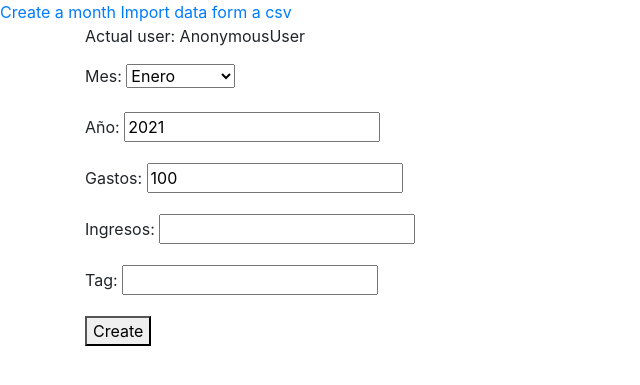
After one commit to Echeverrias/my-economy, a Django app: page /months/create/ in a window 1280 px wide. The commit adds this page. Shown: the top 385 px of the page, without its empty margins (0-640 px from the left). Run offline with Django 3.2, Linux system fonts and the light colour scheme; some libraries are stand-ins or nearby versions.

Commit message:
Added forms to create months

```diff
--- a/my_economy/month/admin.py
+++ b/my_economy/month/admin.py
@@ -3,6 +3,6 @@ from .models import Month
 
 @admin.register(Month)
 class MonthAdmin(admin.ModelAdmin):
-    # display_list = []
-    filter_list = ['year']
+    # list_display = []
+    list_filter = ['year']
     search_fields = ['month', 'year']
--- /dev/null
+++ b/my_economy/month/forms.py
@@ -0,0 +1,118 @@
+from django import forms
+from django.utils.translation import ugettext_lazy as _
+import re
+from .models import Month
+import pandas as pd
+import csv
+import io
+from datetime import datetime
+
+class MonthModelForm(forms.ModelForm):
+
+    tag = forms.CharField(max_length=20, required=False, widget=forms.TextInput())
+
+    class Meta:
+        model = Month
+        fields = '__all__'
+        help_texts = None
+        labels = {'name': _('Mes'), 'year': _('Año'), 'expenses': _('Gastos'), 'income': _('Ingresos')}
+
+    def normalize_month_name(self):
+        pass
+
+    def process_file(self):
+        file_obj = self.cleaned_data.get('file', None)
+        if file_obj:
+            file_bytes = file_obj.file
+            file_text = io.TextIOWrapper(file_bytes)
+            reader = csv.DictReader(file_text)
+            columns = reader.fieldnames
+            year = datetime.now().year
+            for row in reader:
+                for col in columns:
+                    print(row[col])
+                    print(type(row[col]))
+                    month, created = Month.objects.get_or_create(name=col, year=year, defaults={'expenses':float(row[col])})
+                    if not created:
+                        print(month)
+                        month.expenses = float(row[col])
+                        month.save()
+
+
+    def clean_file(self):
+        print('clean_file')
+        file = self.cleaned_data.get('file', None)
+        print(file)
+        if file:
+            try:
+                extension_regex = re.compile('.(\w{2,7})$')
+                extension = extension_regex.search(file.name).group(1)
+                if extension != 'csv':
+                    raise forms.ValidationError('Archivo no válido')
+            except Exception as e:
+                print(e)
+                raise forms.ValidationError('Error al procesar el archivo')
+        return file
+
+    def save(self, *args, **kwargs):
+        self.process_file()
+        name = self.cleaned_data.get('name')
+        year = self.cleaned_data.get('year')
+        expenses = self.cleaned_data.get('expenses')
+        month, created = Month.objects.get_or_create(name=name, year=year, defaults={'expenses': expenses})
+        if not created:
+            month.expenses = expenses
+            month.save()
+        return month
+
+class CSVForm(forms.Form):
+
+    file = forms.FileField(label='Archivo', required=False)
+
+    class Meta:
+        help_texts = {'file': 'Selecciona un fichero csv'}
+        labels = {'name': _('Mes'), 'year': _('Año'), 'expenses': _('Gastos'), 'income': _('Ingresos')}
+
+    def normalize_month_name(self):
+        pass
+
+    def process_file(self):
+        try:
+            file_obj = self.cleaned_data.get('file', None)
+            if file_obj:
+                file_bytes = file_obj.file
+                file_text = io.TextIOWrapper(file_bytes)
+                reader = csv.DictReader(file_text)
+                columns = reader.fieldnames
+                year = datetime.now().year
+                for row in reader:
+                    for col in columns:
+                        print(row[col])
+                        print(type(row[col]))
+                        month, created = Month.objects.get_or_create(name=col, year=year, defaults={'expenses':float(row[col])})
+                        if not created:
+                            print(month)
+                            month.expenses = float(row[col])
+                            month.save()
+        except Exception as e:
+            print(e)
+            raise forms.ValidationError('Error al procesar el archivo')
+
+    def clean_file(self):
+        print('clean_file')
+        file = self.cleaned_data.get('file', None)
+        print(file)
+        if file:
+            try:
+                extension_regex = re.compile('.(\w{2,7})$')
+                extension = extension_regex.search(file.name).group(1)
+                if extension != 'csv':
+                    raise forms.ValidationError('Tipo de archivo no válido')
+            except Exception as e:
+                if e.__class__.__name__ != 'ValidationError':
+                    raise forms.ValidationError('Error al procesar el archivo')
+                raise e
+        return file
+
+    def save(self, *args, **kwargs):
+        self.process_file()
--- a/my_economy/month/models.py
+++ b/my_economy/month/models.py
@@ -4,13 +4,28 @@ from django.core.validators import MaxValueValidator, MinValueValidator
 
 class Month (models.Model):
 
-    name = models.CharField(max_length=10)
+    months = [
+        ('Enero', 'Enero'),
+        ('Febrero', 'Febrero'),
+        ('Marzo', 'Marzo'),
+        ('Abril', 'Abril'),
+        ('Mayo', 'Mayo'),
+        ('Junio', 'Junio'),
+        ('Julio', 'Julio'),
+        ('Agosto', 'Agosto'),
+        ('Septiembre', 'Septiembre'),
+        ('Octubre', 'Octubre'),
+        ('Noviembre', 'Noviembre'),
+        ('Diciembre', 'Diciembre'),
+    ]
+
+    name = models.CharField(max_length=10, choices=months)
     year = models.IntegerField(null=False, validators=[MinValueValidator(1900), MaxValueValidator(3000)])
     expenses = models.DecimalField(max_digits=6, decimal_places=2)
     income = models.DecimalField(max_digits=6, decimal_places=2, null=True, blank=True)
 
     def __str__(self):
-        return f'{self.name} {self.year}'
+        return f'{self.name} {self.year} - expenses: {self.expenses}'
 
     def save(self, *args, **kwargs):
         return super(Month, self).save(*args, **kwargs)
--- a/my_economy/month/templates/month/base.html
+++ b/my_economy/month/templates/month/base.html
@@ -1,13 +1,13 @@
 {% extends 'base.html' %}
 {% block title %}Months{% endblock %}
 
-
 {% block extra_css%}
-   {% include 'job/css.html' %}
+   {% include 'month/css.html' %}
 {% endblock %}
 
 
 {% block content %}
+<p>Actual user: {{request.user}}</p>
 <div id="month" class="app-container">
      {% block app %}
      {% endblock %}
@@ -16,5 +16,5 @@
 
 
 {% block extra_js %}
-      {% include 'job/js.html' %}
+      {% include 'month/js.html' %}
 {% endblock %}
--- /dev/null
+++ b/my_economy/month/templates/month/form.html
@@ -0,0 +1,12 @@
+{%  extends 'month/base.html' %}
+{% block app %}
+
+    <form action="." method="POST"  enctype='multipart/form-data'>
+        {% csrf_token %}
+        {% if error %}
+        <p class="error">{{error}}</p>
+        {%  endif %}
+        {{ form.as_p}}
+        <button type="submit">Create</button>
+    </form>
+{% endblock %}
--- a/my_economy/month/templates/month/month_detail.html
+++ b/my_economy/month/templates/month/month_detail.html
@@ -1,3 +1,4 @@
+{% extends 'month/base.html' %}
 {% block app %}
 <h1>Month expenses</h1>
 <p>{{month.name}} {{month.year}}: {{month.expenses}}</p>
--- a/my_economy/month/templates/month/month_list.html
+++ b/my_economy/month/templates/month/month_list.html
@@ -1,7 +1,10 @@
+{% extends 'month/base.html' %}
 {% block app %}
 <h1>Months expenses</h1>
 
 {% for month in months %}
-    <p>{{month.name}} {{month.year}}: {{month.expenses}}</p>
+    <p><a href="{% url 'month' month.name month.year%}">{{month.name}} {{month.year}}: {{month.expenses}}</a></p>
 {% endfor %}
+
+<button><a href="{% url 'create' %}">Create a new month</a></button>
 {%  endblock %}
--- a/my_economy/month/urls.py
+++ b/my_economy/month/urls.py
@@ -3,5 +3,7 @@ from . import views
 
 urlpatterns = [
     path('', views.month_list, name='months'),
-    path('<str:month>/<int:year>/', views.month_detail, name='month')
+    path('<str:month>/<int:year>/', views.month_detail, name='month'),
+    path('create/', views.create, name='create'),
+    path('import/', views.create, name='import')
 ]
--- a/my_economy/month/views.py
+++ b/my_economy/month/views.py
@@ -1,7 +1,8 @@
-from django.shortcuts import render
+from django.shortcuts import render, redirect
 from django.http import Http404
 
 from .models import Month
+from .forms import MonthModelForm, CSVForm
 
 def month_list(request):
     months = Month.objects.all()
@@ -13,3 +14,32 @@ def month_detail(request, month, year):
         return render(request, 'month/month_detail.html', {'month': month})
     except Month.DoesNotExist:
         raise Http404(f'Month {month} of {year} not exist')
+
+def create(request):
+    if request.method == 'GET':
+        initial_data = {
+            'year': 2021,
+            'name': 'Enero',
+            'expenses': 100,
+        }
+        if 'create' in request.path:
+            form = MonthModelForm(initial=initial_data)
+        else:
+            form = CSVForm()
+        return render(request, "month/form.html", {'form':form})
+    else:
+        file = request.FILES.get('file', None)
+        if not file:
+            form = MonthModelForm(request.POST, request.FILES)
+        else:
+            form = CSVForm(request.POST, request.FILES)
+        if form.is_valid():
+            try:
+                month = form.save()
+            except Exception as e:
+                return render(request, "month/form.html", {'form': form, 'error': e.message})
+            if not file:
+                return redirect('month', month=month.name, year=month.year)
+            else:
+                return redirect('months')
+        return render(request, "month/form.html", {'form':form})
--- a/my_economy/my_economy/settings.py
+++ b/my_economy/my_economy/settings.py
@@ -64,7 +64,8 @@ TEMPLATES = [
     {
         'BACKEND': 'django.template.backends.django.DjangoTemplates',
         'DIRS': [
-            'month.templates'
+            os.path.join(BASE_DIR, 'my_economy/templates'),
+            os.path.join(BASE_DIR, 'month/templates'),
         ],
         'APP_DIRS': True,
         'OPTIONS': {
--- a/my_economy/my_economy/templates/base.html
+++ b/my_economy/my_economy/templates/base.html
@@ -7,7 +7,7 @@
     <meta name="description" content="IE Scraper">
     <meta name="author" content="JAEA">
     <meta name="generator" content="Jekyll v3.8.5">
-    <title>{% block title %}IE Scraper{% endblock %}</title>
+    <title>{% block title %}My Economy App{% endblock %}</title>
       {% include 'css.html' %}
 
 
--- a/my_economy/my_economy/templates/css.html
+++ b/my_economy/my_economy/templates/css.html
@@ -6,4 +6,4 @@
 <!-- Bootstrap CSS -->
 <link rel="stylesheet" href="https://stackpath.bootstrapcdn.com/bootstrap/4.3.1/css/bootstrap.min.css" integrity="sha384-ggOyR0iXCbMQv3Xipma34MD+dH/1fQ784/j6cY/iJTQUOhcWr7x9JvoRxT2MZw1T" crossorigin="anonymous">
 
-<link rel="stylesheet" href="{% static 'css/base.css' %}"> # <- css propio
+<link rel="stylesheet" href="{% static 'css/base.css' %}">
--- a/my_economy/my_economy/templates/js.html
+++ b/my_economy/my_economy/templates/js.html
@@ -0,0 +1,6 @@
+{% load static %}
+<script src="https://code.jquery.com/jquery-3.4.1.js"></script>
+<script src="https://code.jquery.com/ui/1.12.1/jquery-ui.js"></script>
+<script src="https://cdnjs.cloudflare.com/ajax/libs/popper.js/1.14.7/umd/popper.min.js" integrity="sha384-UO2eT0CpHqdSJQ6hJty5KVphtPhzWj9WO1clHTMGa3JDZwrnQq4sF86dIHNDz0W1" crossorigin="anonymous"></script>
+<script src="https://stackpath.bootstrapcdn.com/bootstrap/4.3.1/js/bootstrap.min.js" integrity="sha384-JjSmVgyd0p3pXB1rRibZUAYoIIy6OrQ6VrjIEaFf/nJGzIxFDsf4x0xIM+B07jRM" crossorigin="anonymous"></script>
+<script src="{% static 'js/base.js' %}"></script>
--- /dev/null
+++ b/my_economy/my_economy/templates/nav.html
@@ -0,0 +1,4 @@
+<nav>
+    <a href="{% url 'create' %}">Create a month</a>
+    <a href="{% url 'import' %}">Import data form a csv</a>
+</nav>
```
Also changed, not shown: my_economy/month/static/month/month.css (+7 -0 lines), my_economy/static/js/base.js (deleted, +0 -9 lines), my_economy/db.sqlite3, 1 other file.
